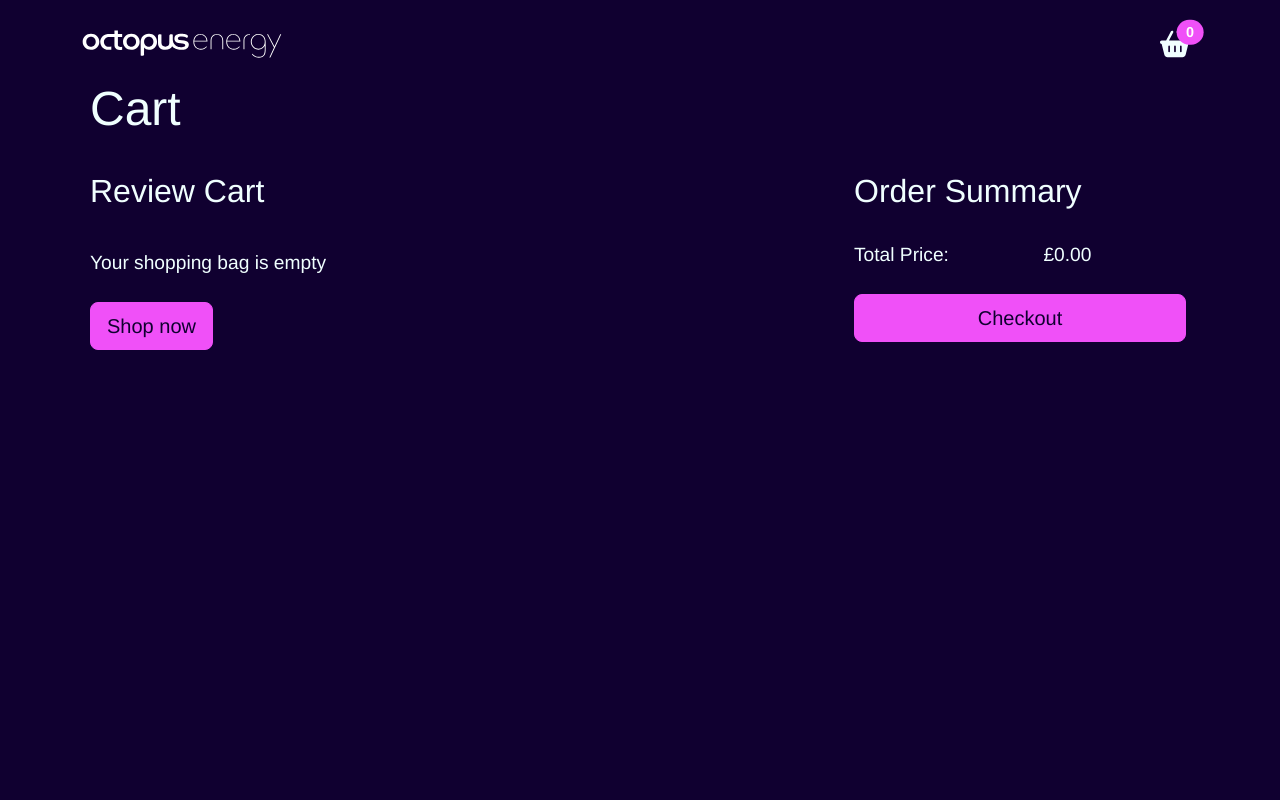
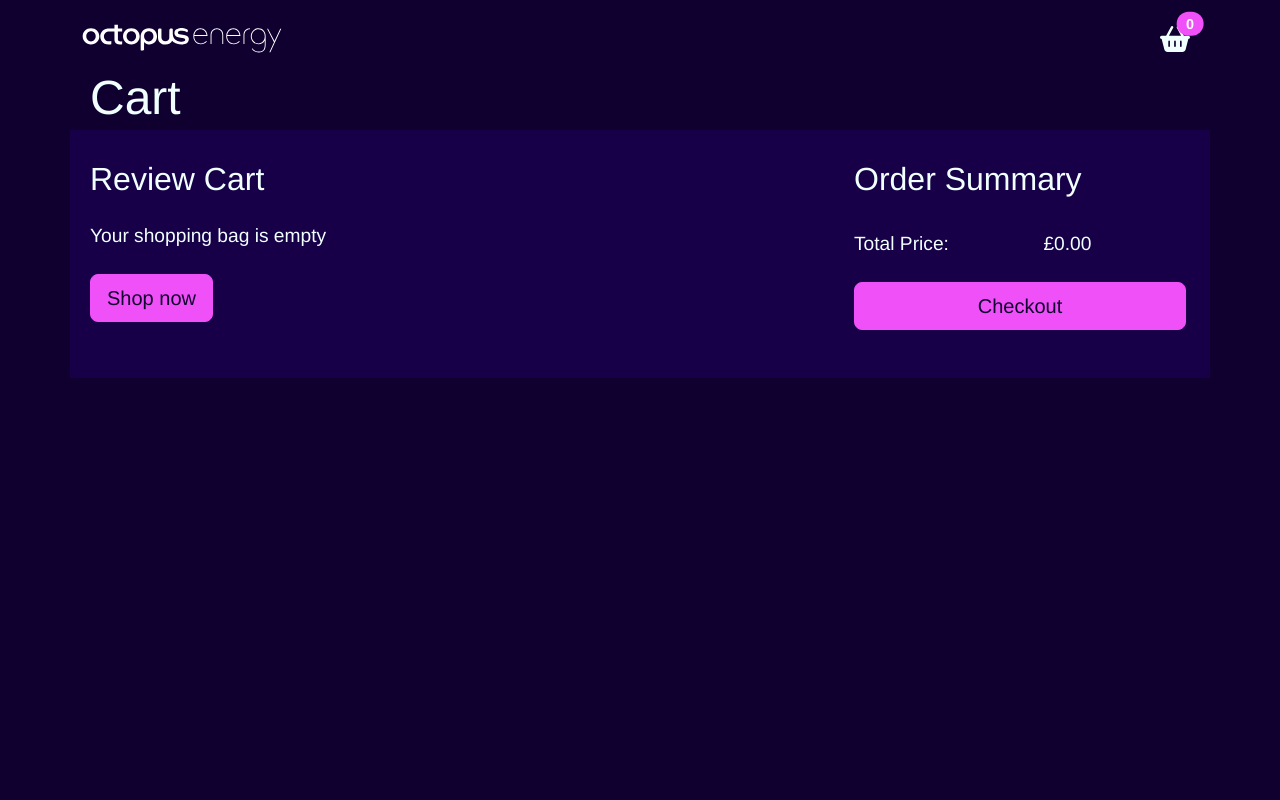
Before and after one commit to amritasahu22/frontend-code-test-senior-main-rev, a Next.js app in the folder client/: page /cart in a window 1280 px wide. Shown: the top 800 px of the page. Built offline with nearby package versions, Linux system fonts and the light colour scheme; a web font is replaced by a local one.

Commit message:
Upgrade to Next13, React18 and fix compatibility issues

```diff
--- a/client/components/navbar.tsx
+++ b/client/components/navbar.tsx
@@ -7,29 +7,38 @@ export default function Navbar() {
 	const cartContext = useContext(CartContext);
 
 	return (
-		<header className='container-lg pt-3 d-flex justify-content-between align-items-center'>
-			<Link href='/'>
-				<a className='navbar-brand'>
+		<header className="container-lg pt-3 d-flex justify-content-between align-items-center">
+			<Link href="/" className="navbar-brand">
+				<Image
+					src="/octopus-logo.svg"
+					alt="Octopus Energy Logo"
+					width="200"
+					height="40"
+					title="Go to home page"
+					style={{
+						maxWidth: '100%',
+						height: 'auto',
+					}}
+				/>
+			</Link>
+			<nav className="navbar">
+				<Link href="/cart" className="position-relative me-2">
 					<Image
-						src='/octopus-logo.svg'
-						alt='Octopus Energy Logo'
-						width='200'
-						height='40'
-						title='Go to home page'
+						src="/basket.svg"
+						alt="Basket Icon"
+						width="30"
+						height="40"
+						style={{
+							maxWidth: '100%',
+							height: 'auto',
+						}}
 					/>
-				</a>
-			</Link>
-			<nav className='navbar'>
-				<Link href='/cart'>
-					<a className='position-relative me-2'>
-						<Image src='/basket.svg' alt='Basket Icon' width='30' height='40' />
-						<span
-							className='position-absolute top-0 start-100 translate-middle badge rounded-pill bg-primary'
-							title='Basket items'
-						>
-							{cartContext?.totalQuantity}
-						</span>
-					</a>
+					<span
+						className="position-absolute top-0 start-100 translate-middle badge rounded-pill bg-primary"
+						title="Basket items"
+					>
+						{cartContext?.totalQuantity}
+					</span>
 				</Link>
 			</nav>
 		</header>
--- a/client/pages/_app.tsx
+++ b/client/pages/_app.tsx
@@ -4,6 +4,7 @@ import '../styles/globals.scss';
 import Navbar from '../components/navbar';
 import CartContext from '../context/cartContext';
 import { useCart } from '../hooks/useCart';
+import Footer from '../components/footer';
 
 function MyApp({ Component, pageProps }: AppProps) {
 	const cart = useCart();
@@ -11,6 +12,7 @@ function MyApp({ Component, pageProps }: AppProps) {
 		<CartContext.Provider value={cart}>
 			<Navbar />
 			<Component {...pageProps} />
+			<Footer />
 		</CartContext.Provider>
 	);
 }
--- a/client/pages/cart.tsx
+++ b/client/pages/cart.tsx
@@ -10,72 +10,70 @@ export default function Cart() {
 	const subTotal = Number(cartContext?.totalPrice).toFixed(2);
 
 	return (
-		<>
-			<main className='py-2 bg-siphon' style={{ minHeight: '100vh' }}>
+		<main className="py-2 bg-siphon" style={{ minHeight: '100vh' }}>
 			<Head>
 				<title>Cart</title>
 			</Head>
-				<section className='container-lg'>
-					<h1 className='mb-1 px-2'>Cart</h1>
-					<div className='row'>
-						<div className='col-md-8 py-4'>
-							<h2 className='mb-2 px-2'>Review Cart</h2>
+			<section className="container-lg">
+				<h1 className="mb-1 px-2">Cart</h1>
+				<div className="row bg-hemocyanin">
+					<div className="col-md-8 py-4">
+						<h2 className="mb-2 px-2">Review Cart</h2>
 						{!cartContext?.cartItems.length && (
-								<div className='px-2 py-4'>
-									<p title='message'>Your shopping bag is empty</p>
-									<Link href='/products'>
-										<a className='btn btn-primary btn-lg my-4 text-siphon'>
+							<div className="px-2 py-2">
+								<p title="message">Your shopping bag is empty</p>
+								<Link
+									href="/products"
+									className="btn btn-primary btn-lg my-4 text-siphon"
+								>
 									Shop now
-										</a>
 								</Link>
 							</div>
 						)}
-							<ul className='list-group'>
+						<ul className="list-group">
 							{cartContext?.cartItems.map((item, index) => (
 								<li
 									key={index}
-										className='list-group-item bg-siphon text-ice border-0 py-4'
-										data-testid='items'
+									className="list-group-item bg-siphon text-ice border-0 py-4"
+									data-testid="items"
 								>
-										<div className='d-flex'>
-											<Link href={`/products/${item.id}`}>
-												<a
-													className='text-decoration-none mt-2'
-													data-testid='item-link'
+									<div className="d-flex">
+										<Link
+											href={`/products/${item.id}`}
+											className="text-decoration-none mt-2"
+											data-testid="item-link"
 										>
 											<Image
 												src={item.img_url}
 												height={100}
 												width={100}
 												alt={item.name}
-														layout='fixed'
-														priority
-														className='rounded-4'
+												className="rounded-4"
 											/>
-												</a>
 										</Link>
-											<div className='container'>
-												<div className='ms-3 fs-6 row'>
-													<div className='col-sm-6'>
-														<Link href={`/products/${item.id}`}>
-															<a className='text-decoration-none text-ice'>
-																<h2 className='fs-4' data-testid='name'>
+										<div className="container">
+											<div className="ms-3 fs-6 row">
+												<div className="col-sm-6">
+													<Link
+														href={`/products/${item.id}`}
+														className="text-decoration-none text-ice"
+													>
+														<h2 className="fs-4" data-testid="name">
 															{item.name}
 														</h2>
-															</a>
 													</Link>
-														<p className='text-purpleHaze mb-2'>
+													<p className="text-purpleHaze mb-2">
 														{item.power} // Packet of {item.quantity}
 													</p>
 
-														<p className='mb-2'>Qty: {item.qty}</p>
-														<p className='mb-2'>
+													<p className="mb-2">Qty: {item.qty}</p>
+													<p className="mb-2">
 														&pound;{(item.pricePerUnit * item.qty).toFixed(2)}
 													</p>
 												</div>
-													<div className='col-sm-6'>
+												<div className="col-sm-6">
 													<button
-															className='btn btn-primary btn-sm text-siphon'
+														className="btn btn-primary btn-sm text-siphon"
 														onClick={() => cartContext?.removeItem(item.id)}
 													>
 														remove
@@ -89,17 +87,17 @@ export default function Cart() {
 						</ul>
 					</div>
 
-						<div className='col-md-4 px-4 py-4'>
-							<h2 className='mb-4 '>Order Summary</h2>
-							<div className='d-flex'>
-								<label className='flex-fill'>Total Price: </label>
-								<p className='flex-fill' title='subtotal'>
+					<div className="col-md-4 px-4 py-4">
+						<h2 className="mb-4 ">Order Summary</h2>
+						<div className="d-flex">
+							<label className="flex-fill">Total Price: </label>
+							<p className="flex-fill" title="subtotal">
 								&pound;{subTotal}
 							</p>
 						</div>
 
-							<div className='d-grid my-4'>
-								<button className='btn btn-primary btn-lg text-siphon'>
+						<div className="d-grid my-4">
+							<button className="btn btn-primary btn-lg text-siphon">
 								Checkout
 							</button>
 						</div>
@@ -107,7 +105,5 @@ export default function Cart() {
 				</div>
 			</section>
 		</main>
-			<Footer />
-		</>
 	);
 }
--- a/client/styles/globals.scss
+++ b/client/styles/globals.scss
@@ -75,11 +75,21 @@ h3 {
 	flex-direction: column;
 	align-items: center;
 	justify-content: center;
-	height: 100vh;
 	margin: 0 auto;
+}
+
+@media screen and (min-width: 768px) {
+	.home {
+		height: 100vh;
+	}
 }
 
 footer {
 	font-size: 0.8rem;
 	font-weight: 100;
 }
+
+.text-ice td,
+.text-ice th {
+	color: $ice !important;
+}
```
Also changed, not shown: client/package.json (+4 -3 lines), client/pages/index.tsx (+1 -7 lines), client/pages/products.tsx (+25 -18 lines), client/pages/products/[id].tsx (+9 -9 lines), 1 other file (tests, documents, lock files or other folders). Lines whose indentation alone changed are shown as unchanged.
